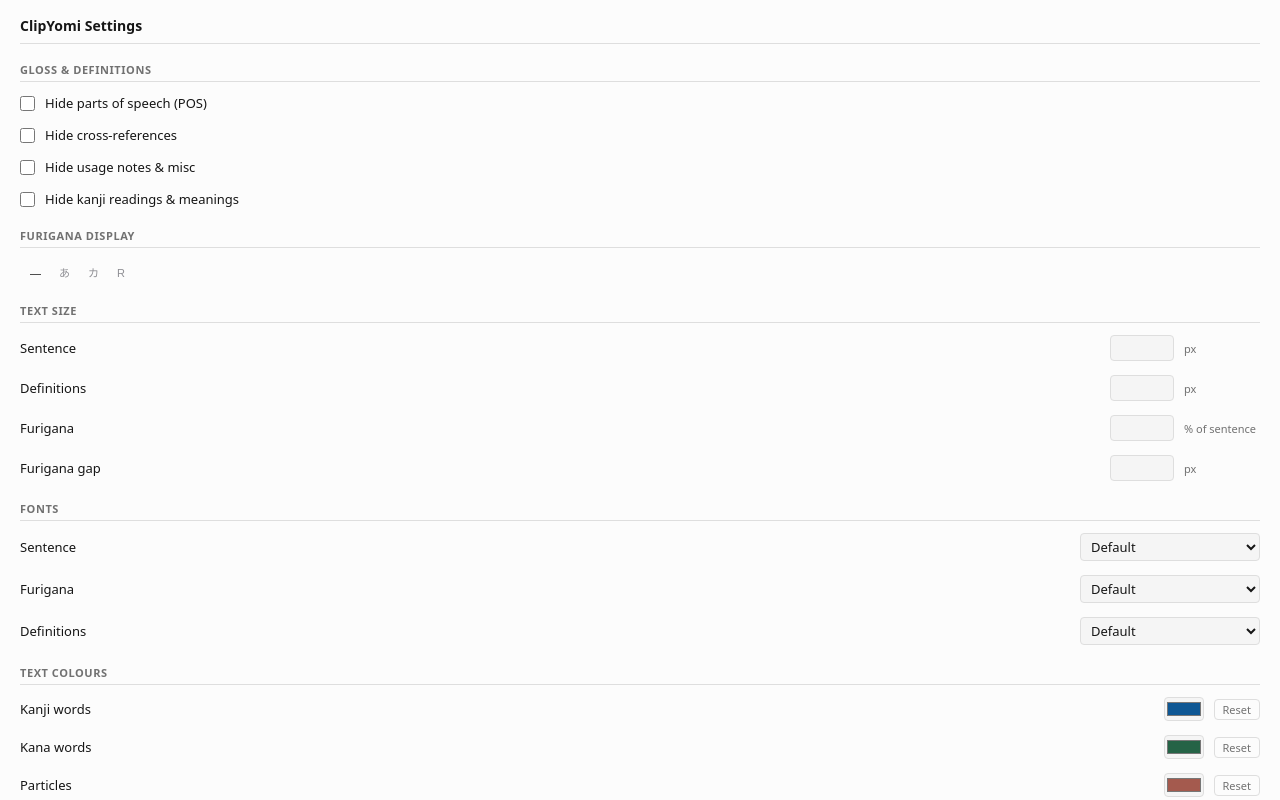
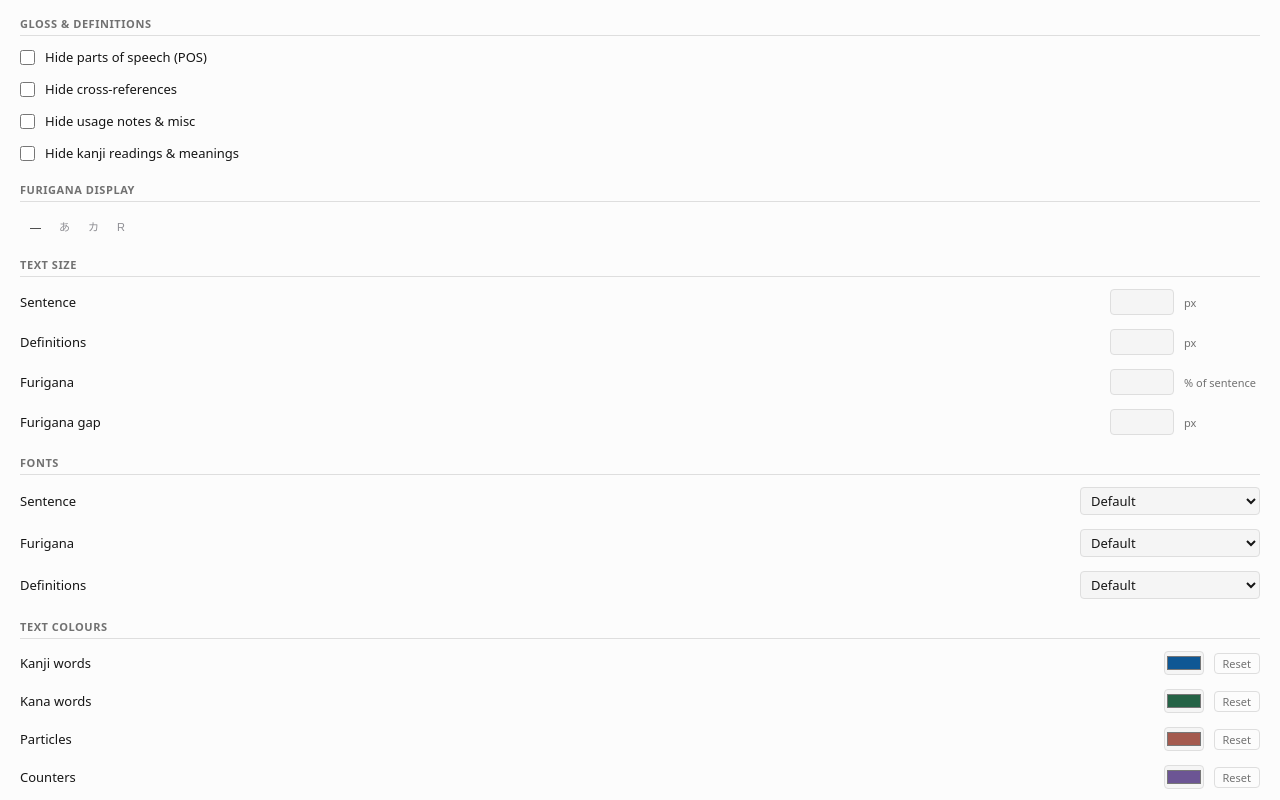
Before and after one commit to reAlpha39/clipyomi, a website built with Vite: page settings.html in a window 1280 px wide. Shown: the top 800 px of the page. Built offline with nearby package versions, Linux system fonts and the light colour scheme.

Commit message:
fix(ui): drop the settings heading the window title already shows

```diff
--- a/src/settings.ts
+++ b/src/settings.ts
@@ -24,10 +24,6 @@
 export function initSettingsApp(container: HTMLElement) {
   container.innerHTML = `
     <div class="settings-page">
-      <header class="settings-header">
-        <h1>ClipYomi Settings</h1>
-      </header>
-
       <section class="settings-group">
         <h2 class="settings-group-title">Gloss &amp; Definitions</h2>
         <label class="settings-checkbox-row">
--- a/src/styles/settings.css
+++ b/src/styles/settings.css
@@ -10,22 +10,6 @@
   min-height: 100vh;
   box-sizing: border-box;
   user-select: none;
-}
-
-.settings-header {
-  display: flex;
-  align-items: center;
-  justify-content: space-between;
-  border-bottom: 1px solid var(--color-rule);
-  padding-bottom: 8px;
-}
-
-.settings-header h1 {
-  font-family: var(--font-ui);
-  font-size: 14px;
-  font-weight: 600;
-  color: var(--color-text);
-  margin: 0;
 }
 
 .settings-group {
```
